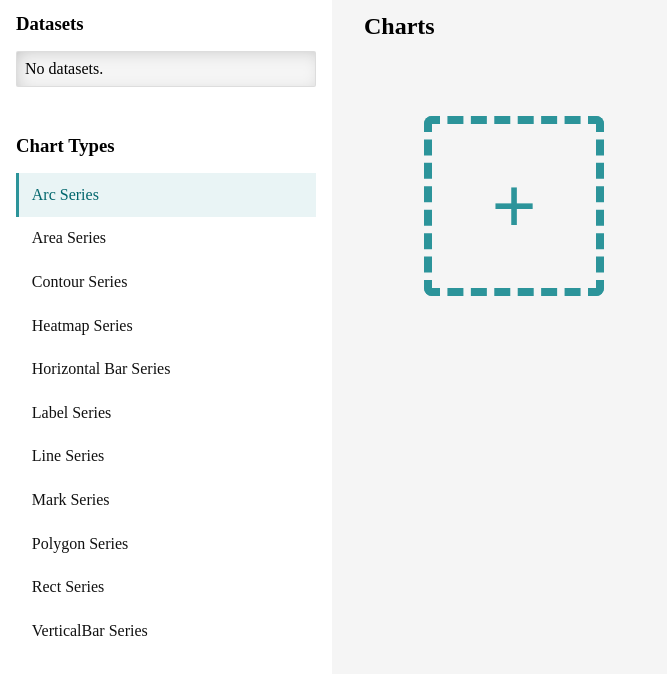
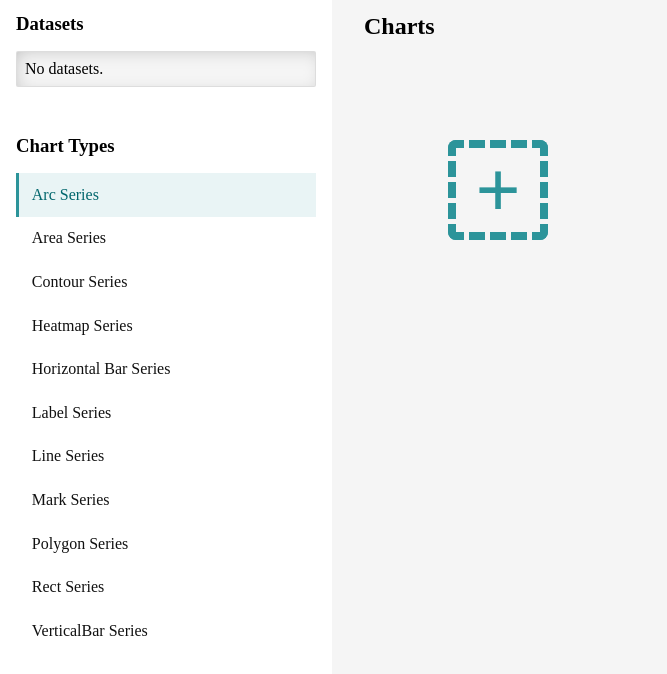
Before and after one commit to limichaelcj/datadive, a Gatsby site: page / in a window 1280 px wide. Shown: the part 40-714 px from the top of the page, without its empty margins (0-667 px from the left). Built offline with nearby package versions, Linux system fonts and the light colour scheme; Gatsby itself is replaced by a stand-in of ours.

Commit message:
tweak newChart style

```diff
--- a/src/components/chart/new.css.js
+++ b/src/components/chart/new.css.js
@@ -2,8 +2,8 @@ import styled from 'styled-components';
 
 export default styled.div`
   position: relative;
-  height: 180px;
-  width: 180px;
+  height: 100px;
+  width: 100px;
   border: .5rem dashed ${props => props.theme.primary.main};
   border-radius: 8px;
   display: flex;
@@ -14,7 +14,7 @@ export default styled.div`
   font-weight: bold;
   cursor: pointer;
   user-select: none;
-  margin: calc(60px + 1rem);
+  margin: 100px;
   transition: ${props => props.theme.transition.button};
   span {
     transition: inherit;
```
